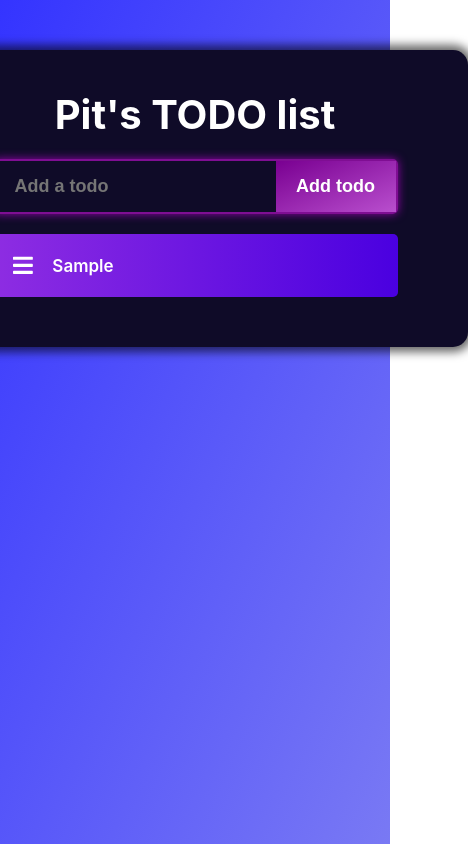
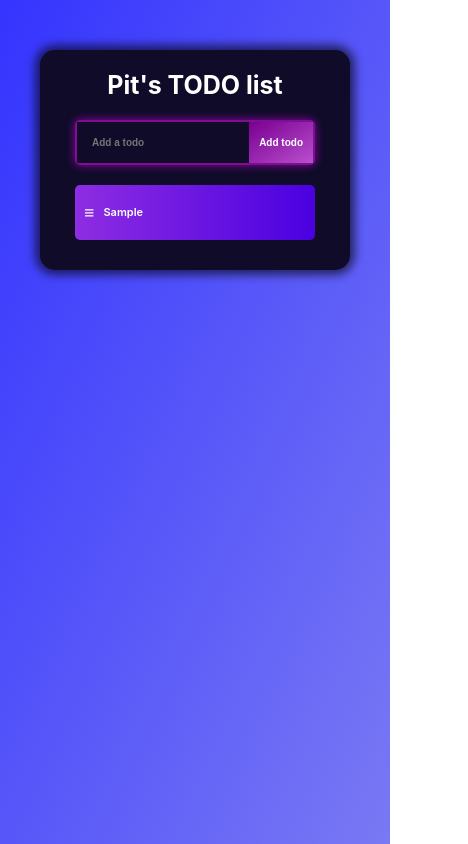
Before and after one commit to PitLuk22/React-todo, a React (Create React App) app: page / in a window 390 px wide. Both pictures are taken after typing "Sample" into the empty fields and a click on the button "Add todo". Shown: the whole page, 468 px wide, since content can reach past the window. Built offline with nearby package versions, Linux system fonts and the light colour scheme.

Commit message:
add mobile friendly

```diff
--- a/src/actions/index.js
+++ b/src/actions/index.js
@@ -34,9 +34,9 @@ export const isDoneTodo = (id, isDone) => {
 		}
 	}
 }
-export const changeOrder = (todos) => {
+export const changeOrder = (result) => {
 	return {
 		type: 'CHANGE_ORDER',
-		payload: todos
+		payload: result
 	}
 }
--- a/src/components/App.js
+++ b/src/components/App.js
@@ -1,12 +1,12 @@
 import React, { useState, useRef } from 'react';
 import Form from './Form';
-import Item from './Item';
+import List from './List';
 // DnD
-import { DragDropContext, Droppable } from 'react-beautiful-dnd';
+import { DragDropContext } from 'react-beautiful-dnd';
 // Styles
 import styled from 'styled-components';
 // Redux
-import { useDispatch, useSelector } from 'react-redux';
+import { useDispatch } from 'react-redux';
 import { changeOrder } from '../actions';
 
 function App() {
@@ -17,44 +17,18 @@ function App() {
 		id: null,
 		text: ''
 	});
+
 	const dispatch = useDispatch();
-	const todos = useSelector(state => state);
 
 	// Drag
-	const onDragEndHandler = (result) => {
-
-		const sourceIndex = result.source.index;
-		const destinationIndex = result.destination.index;
-
-		const [sourceItem] = todos.splice(sourceIndex, 1)
-		todos.splice(destinationIndex, 0, sourceItem)
-
-		dispatch(changeOrder(todos))
-	}
-
+	const onDragEndHandler = (result) => dispatch(changeOrder(result))
 
 	return (
 		<S.TodoBlock>
 			<h1>Pit's TODO list</h1>
 			<Form input={input} isRewrite={isRewrite} setIsRewrite={setIsRewrite} />
 			<DragDropContext onDragEnd={onDragEndHandler}>
-				<Droppable droppableId='todos'>
-					{(provided) => (
-						<ul {...provided.droppableProps} ref={provided.innerRef}>
-
-							{todos.map((todo, index) =>
-								<Item
-									key={todo.id}
-									{...todo}
-									index={index}
-									setIsRewrite={setIsRewrite}
-									input={input} />
-							)}
-
-							{provided.placeholder}
-						</ul>
-					)}
-				</Droppable>
+				<List input={input} setIsRewrite={setIsRewrite} />
 			</DragDropContext>
 		</S.TodoBlock>
 	);
@@ -79,4 +53,12 @@ S.TodoBlock = styled.div`
 		margin: 0 0 20px 0;
 		font-size: 40px;
 	}
+
+	@media(max-width: 576px) {
+		width: 90%;
+		padding: 20px 35px;
+		h1 {
+			font-size: 25px;
+		}
+	}
 `;
--- a/src/components/Form.js
+++ b/src/components/Form.js
@@ -80,7 +80,7 @@ S.Overlay = styled.div`
 S.Form = styled.form`
 	position: relative;
 	display: flex;
-	justify-content: center;
+	justify-content: space-between;
 	align-items: center;
 	margin-bottom: 20px;
 	border: 2px solid #7f0e93;
@@ -89,6 +89,7 @@ S.Form = styled.form`
 	z-index: 4;
 	input {
 		flex: 1;
+		min-width: 20px;
 		font-size: 18px;
 		padding: 15px 20px;
 		border: none;
@@ -98,8 +99,7 @@ S.Form = styled.form`
 		color: #fff;
 	}
 	button {
-		width: 120px;
-		padding: 15px 0;
+		padding: 15px;
 		text-align: center;
 		font-size: 18px;
 		border: none;
@@ -112,4 +112,14 @@ S.Form = styled.form`
 			color: #e9c5ff;
 		}
 	}
+	@media(max-width: 576px) {
+		input{
+			padding: 15px 15px;
+			font-size: 10px;
+		}
+		button{
+			padding:  15px 10px;
+			font-size: 10px;
+		}
+	}
 `;
--- a/src/components/Item.js
+++ b/src/components/Item.js
@@ -5,7 +5,7 @@ import { useDispatch, useSelector } from 'react-redux';
 import { deleteTodo, isDoneTodo } from '../actions'
 // Styles
 import styled from 'styled-components';
-// import { motion, AnimatePresence } from 'framer-motion';
+import { motion, AnimatePresence } from 'framer-motion';
 import { fadeIn } from '../animations';
 // Icons
 import { FontAwesomeIcon } from '@fortawesome/react-fontawesome'
@@ -34,21 +34,24 @@ const Item = ({ index, input, id, text, colors, setIsRewrite }) => {
 
 
 	return (
+
 		<Draggable draggableId={id} index={index}>
 			{(provided) => (
-				<>
-					{!isDelete && <S.TodoItem
+				<S.Li
 					{...provided.draggableProps}
 					{...provided.dragHandleProps}
 					ref={provided.innerRef}
+				>
+					<AnimatePresence>
+						{!isDelete && <S.TodoItem
 							colors={colors}
 							isDone={isDone}
 							variants={fadeIn}
 							initial='hidden'
 							animate='show'
 							exit='exit'>
-						<div>
-							<FontAwesomeIcon icon={faBars} size='lg' className='drag-item' />
+							<div className='todo-content'>
+								<FontAwesomeIcon icon={faBars} size='sm' />
 								<span>{text}</span>
 							</div>
 							<LottieFireWorks isDone={isDone} />
@@ -61,7 +64,8 @@ const Item = ({ index, input, id, text, colors, setIsRewrite }) => {
 								<FontAwesomeIcon icon={faTrashAlt} size='lg' onClick={onDeleteHandler} />
 							</S.Icons>
 						</S.TodoItem>}
-				</>
+					</AnimatePresence>
+				</S.Li>
 			)}
 		</Draggable>
 	)
@@ -70,24 +74,28 @@ const Item = ({ index, input, id, text, colors, setIsRewrite }) => {
 export default Item;
 
 const S = {};
-S.TodoItem = styled.li`
+S.Li = styled.li`
+	margin-bottom: 10px;
+`;
+S.TodoItem = styled(motion.div)`
 	position: relative;
 	display: flex;
 	justify-content: space-between;
 	align-items: center;
 	padding: 20px;
-	margin-bottom: 10px;
 	font-size: 17px;
 	font-weight: 600;
 	background: ${props => `linear-gradient(to left, ${props.colors[1]}, ${props.colors[0]} )`};
 	color: #fff;
 	border-radius: 5px;
 	overflow: hidden;
+	.todo-content {
+		display: flex;
+		align-items: center;
+		justify-content: flex-start;
+	}
 	span {
 		margin: 0 20px;
-	}
-	.drag-bars {
-		cursor: move;
 	}
 	&:hover .icons{
 		opacity: 1;
@@ -104,6 +112,13 @@ S.TodoItem = styled.li`
 		background-color: rgba(0,0,0, .7);
 		box-shadow: 10px 0 10px 20px rgba(0,0,0,.7);
 		transition: all .5s ease;
+	}
+	@media(max-width: 576px) {
+		font-size: 11px;
+		padding: 20px 10px;
+		span {
+			margin: 0 10px;
+		}
 	}
 `;
 
@@ -135,4 +150,8 @@ S.Icons = styled.div`
 			}
 		}
 	}
+	@media(max-width: 576px) {
+		font-size: 11px;
+		min-width: 70px;
+	}
 `;
--- /dev/null
+++ b/src/components/List.js
@@ -0,0 +1,34 @@
+import React from 'react';
+import Item from './Item';
+// DnD
+import { Droppable } from 'react-beautiful-dnd';
+// Redux
+import { useSelector } from 'react-redux';
+
+
+const List = ({ input, setIsRewrite }) => {
+
+	const todos = useSelector(state => state);
+
+	return (
+		<Droppable droppableId='todos'>
+			{(provided) => (
+				<ul {...provided.droppableProps} ref={provided.innerRef}>
+
+					{todos.map((todo, index) =>
+						<Item
+							key={todo.id}
+							{...todo}
+							index={index}
+							setIsRewrite={setIsRewrite}
+							input={input} />
+					)}
+
+					{provided.placeholder}
+				</ul>
+			)}
+		</Droppable>
+	)
+}
+
+export default List
--- a/src/components/LottieFireWorks.js
+++ b/src/components/LottieFireWorks.js
@@ -1,12 +1,14 @@
 import React from 'react';
 // Hook
-import usePrevious from './usePrevious'
+import usePrevious from './hooks/usePrevious';
+import useResize from './hooks/useResize'
 // Lottie
 import Lottie from 'react-lottie';
 import fireworksAnimation from "../img/fireworks.json";
 const LottieFireWorks = ({ isDone }) => {
 
 	const prevValue = usePrevious(isDone)
+	const width = useResize();
 
 	const defaultOptions = {
 		loop: false,
@@ -22,7 +24,7 @@ const LottieFireWorks = ({ isDone }) => {
 		height: '120%',
 		top: '60%',
 		transform: 'translateY(-50%)',
-		right: '40px',
+		right: width >= 576 ? '40px' : '0',
 		pointerEvents: 'none',
 		opacity: isDone && isDone !== prevValue ? '1' : '0',
 		zIndex: 4
--- /dev/null
+++ b/src/components/hooks/useResize.js
@@ -0,0 +1,18 @@
+import { useEffect, useState } from 'react'
+
+const useResize = () => {
+
+	const [width, setWidth] = useState();
+
+	useEffect(() => {
+		const updateSize = () => {
+			setWidth(window.innerWidth);
+		}
+		window.addEventListener('resize', updateSize);
+		updateSize();
+		return () => window.removeEventListener('resize', updateSize);
+	}, []);
+
+	return width;
+}
+export default useResize;
--- a/src/reducers/todoReducer.js
+++ b/src/reducers/todoReducer.js
@@ -31,9 +31,13 @@ const todoReducer = (state = initialState, action) => {
 				...state.map(todo => todo.id === action.payload.id ? { ...todo, isDone: !action.payload.isDone } : todo)
 			]
 		case 'CHANGE_ORDER':
-			return [
-				...action.payload
-			]
+			const sourceIndex = action.payload.source.index;
+			const destinationIndex = action.payload.destination.index;
+			const copyState = state.slice();
+			const [sourceItem] = copyState.splice(sourceIndex, 1)
+			copyState.splice(destinationIndex, 0, sourceItem)
+
+			return [...copyState]
 		default:
 			return state
 	}
```
Also changed, not shown: src/components/hooks/usePrevious.js (renamed from src/components/usePrevious.js). Lines whose indentation alone changed are shown as unchanged.
